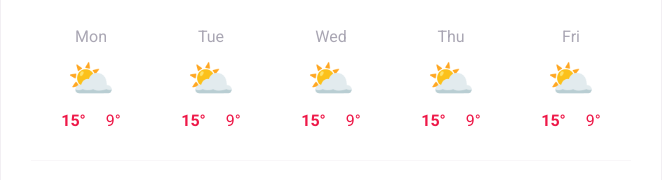
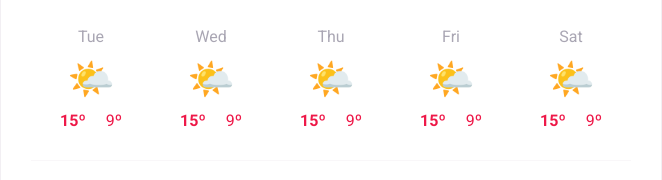
Before and after one commit to Hlulani-star/Weather, a plain HTML site: page index.html in a window 1280 px wide. Shown: the part 267-447 px from the top of the page, without its empty margins (309-971 px from the left). Drawn offline with nearby package versions, Linux system fonts and the light colour scheme; no server answers.

Commit message:
Inject the forecast from Html from JavaScript

```diff
--- a/index.html
+++ b/index.html
@@ -44,58 +44,7 @@
             <div class="weather-app-unit">°C</div>
           </div>
         </div>
-        <div class="weather-forecast">
-          <div class="weather-forecast-day">
-            <div class="weather-forecast-date">Mon</div>
-            <div class="weather-forecast-icon">⛅</div>
-            <div class="weather-forecast-temperatures">
-              <div class="weather-forecast-temperature">
-                <strong>15°</strong>
-              </div>
-              <div class="weather-forecast-temperature">9°</div>
-            </div>
-          </div>
-          <div class="weather-forecast-day">
-            <div class="weather-forecast-date">Tue</div>
-            <div class="weather-forecast-icon">⛅</div>
-            <div class="weather-forecast-temperatures">
-              <div class="weather-forecast-temperature">
-                <strong>15°</strong>
-              </div>
-              <div class="weather-forecast-temperature">9°</div>
-            </div>
-          </div>
-          <div class="weather-forecast-day">
-            <div class="weather-forecast-date">Wed</div>
-            <div class="weather-forecast-icon">⛅</div>
-            <div class="weather-forecast-temperatures">
-              <div class="weather-forecast-temperature">
-                <strong>15°</strong>
-              </div>
-              <div class="weather-forecast-temperature">9°</div>
-            </div>
-          </div>
-          <div class="weather-forecast-day">
-            <div class="weather-forecast-date">Thu</div>
-            <div class="weather-forecast-icon">⛅</div>
-            <div class="weather-forecast-temperatures">
-              <div class="weather-forecast-temperature">
-                <strong>15°</strong>
-              </div>
-              <div class="weather-forecast-temperature">9°</div>
-            </div>
-          </div>
-          <div class="weather-forecast-day">
-            <div class="weather-forecast-date">Fri</div>
-            <div class="weather-forecast-icon">⛅</div>
-            <div class="weather-forecast-temperatures">
-              <div class="weather-forecast-temperature">
-                <strong>15°</strong>
-              </div>
-              <div class="weather-forecast-temperature">9°</div>
-            </div>
-          </div>
-        </div>
+        <div class="weather-forecast" id="forecast"></div>
       </main>
 
       <footer>
--- a/src/index.js
+++ b/src/index.js
@@ -54,7 +54,33 @@ function handleSearchSubmit(event) {
   searchCity(searchInput.value);
 }
 
+function displayForecast() {
+  let days = ["Tue", "Wed", "Thu", "Fri", "Sat"];
+  let forecastHtml = "";
+
+  days.forEach(function (day) {
+    forecastHtml =
+      forecastHtml +
+      `
+      <div class="weather-forecast-day">
+        <div class="weather-forecast-date">${day}</div>
+        <div class="weather-forecast-icon">🌤️</div>
+        <div class="weather-forecast-temperatures">
+          <div class="weather-forecast-temperature">
+            <strong>15º</strong>
+          </div>
+          <div class="weather-forecast-temperature">9º</div>
+        </div>
+      </div>
+    `;
+  });
+
+  let forecastElement = document.querySelector("#forecast");
+  forecastElement.innerHTML = forecastHtml;
+}
+
 let searchFormElement = document.querySelector("#search-form");
 searchFormElement.addEventListener("submit", handleSearchSubmit);
 
 searchCity("Johannesburg");
+displayForecast();
```
